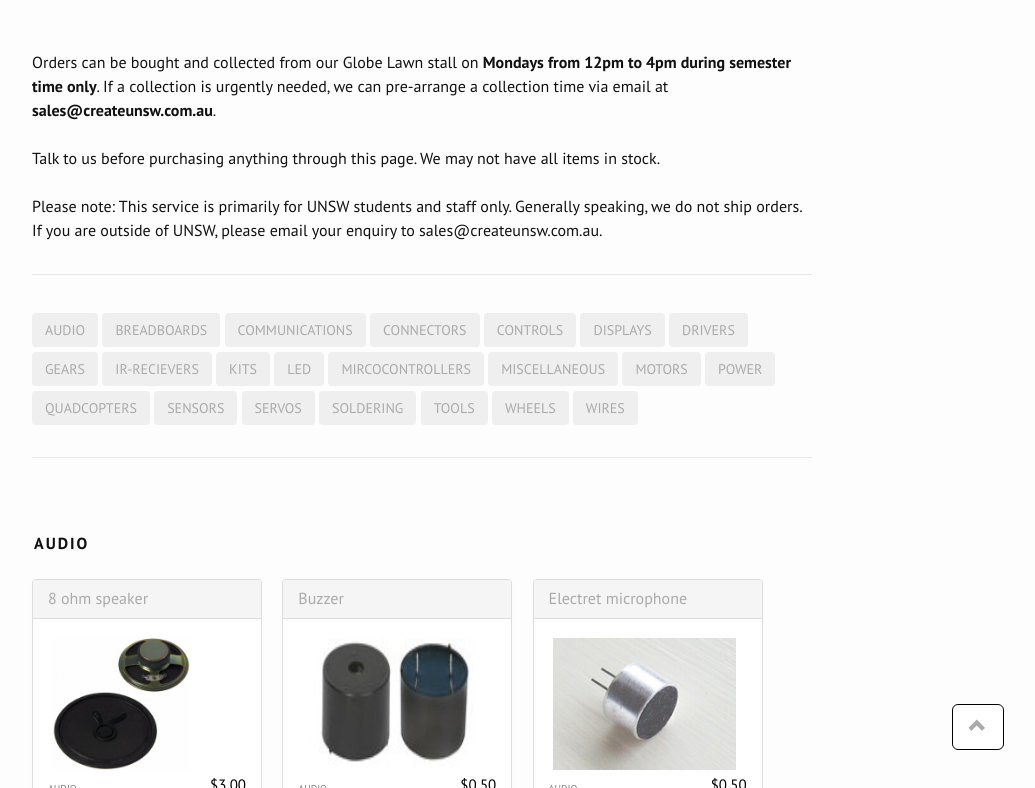
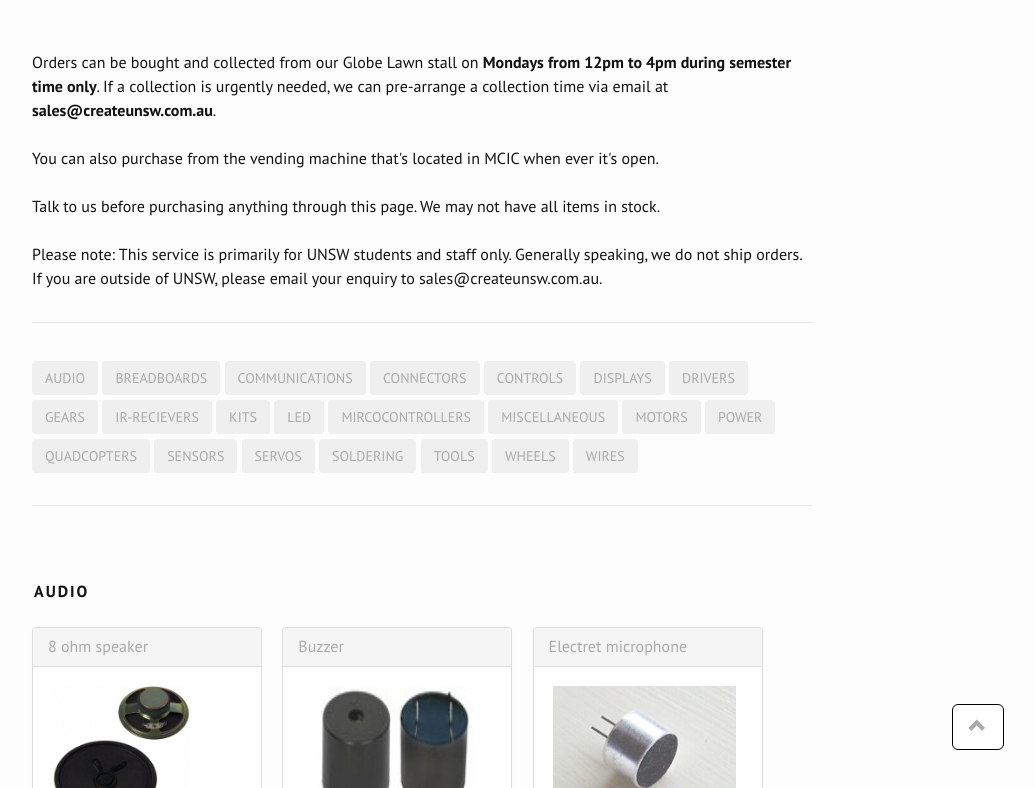
Before and after one commit to lam5ter/createunsw.github.io, a Jekyll site: the page built from store.md, in a window 1280 px wide and 900 px high, scrolled down 705 px, cut to the strip 112-900 px from the top of the window. Shown: the whole strip, without its empty margins (218-1253 px from the left). Built offline with Jekyll 4.4.1, drawn with Linux system fonts in a browser that asks for light colours; nearby versions of some CDN libraries; some web fonts are replaced.

Commit message:
added vending machine info onto sales page

```diff
--- a/store.md
+++ b/store.md
@@ -27,6 +27,7 @@ type: section
 
 <div class="str-sub">
 <br>Orders can be bought and collected from our Globe Lawn stall on <b>Mondays from 12pm to 4pm during semester time only</b>. If a collection is urgently needed, we can pre-arrange a collection time via email at <b>sales@createunsw.com.au</b>.
+<br><br>You can also purchase from the vending machine that's located in MCIC when ever it's open.
 <br><br>Talk to us before purchasing anything through this page. We may not have all items in stock.
 <br><br>Please note: This service is primarily for UNSW students and staff only. Generally speaking, we do not ship orders. If you are outside of UNSW, please email your enquiry to sales@createunsw.com.au.
 </div>
```
